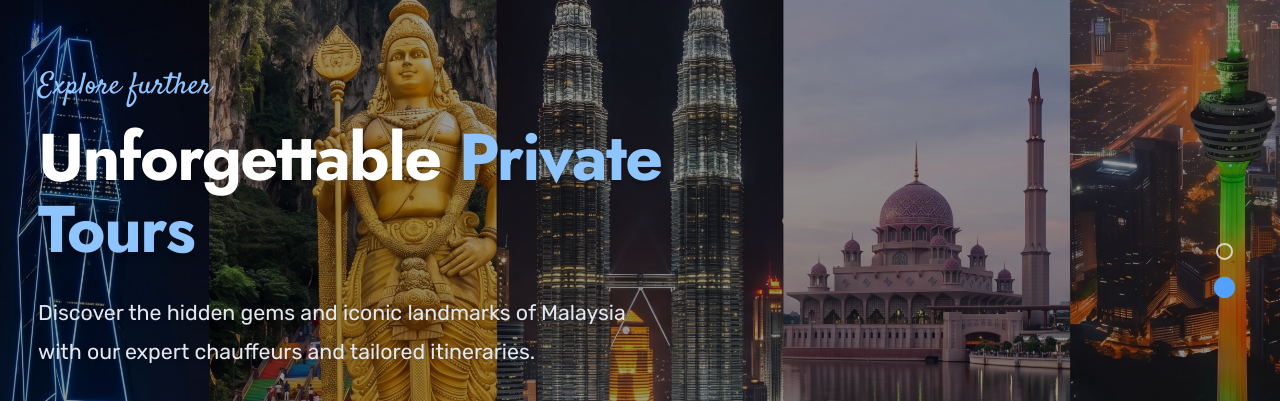
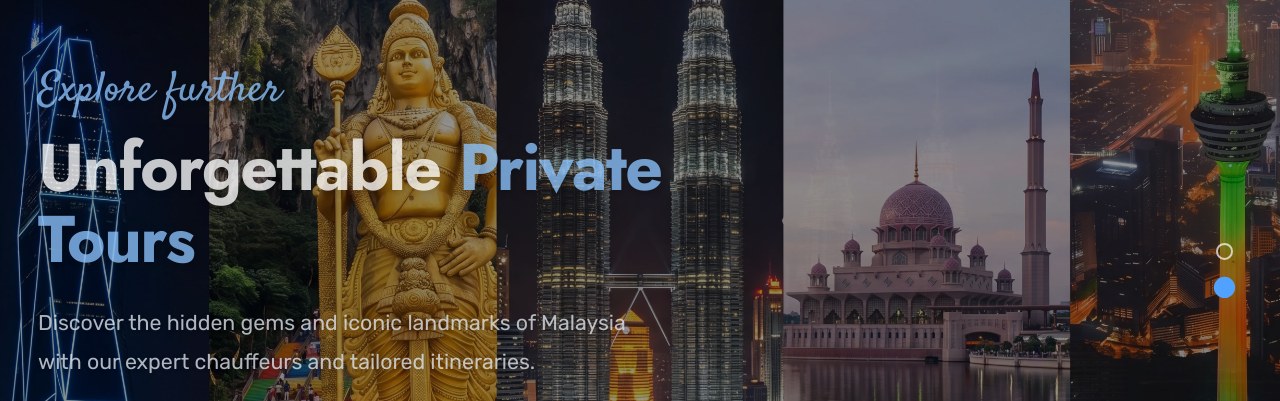
Before and after one commit to Baxia420/Narmaa, a React (Vite) app: page / in a window 1280 px wide. Shown: the part 227-628 px from the top of the page. Built offline with nearby package versions, Linux system fonts and the light colour scheme; a web font is replaced by a local one.

Commit message:
style: improve hero slide transitions and text

```diff
--- a/src/components/sections/Hero.tsx
+++ b/src/components/sections/Hero.tsx
@@ -11,7 +11,7 @@ const slides = [
         Malaysia <span className="text-blue-300 drop-shadow-md">Truly Asia</span>
       </>
     ),
-    description: "Your premier partner for seamless travel in Malaysia. We provide reliable airport shuttles, tailored private tours, flexible car rentals, and comfortable homestays—ensuring a stress-free experience from arrival to departure.",
+    description: "Seamless travel across beautiful Malaysia. We provide reliable airport shuttles, private tours, car rentals, and homestays for a perfect experience.",
   },
   {
     id: 2,
@@ -32,7 +32,7 @@ export default function Hero() {
   useEffect(() => {
     const timer = setInterval(() => {
       setCurrentSlide((prev) => (prev + 1) % slides.length);
-    }, 5000);
+    }, 6000);
     return () => clearInterval(timer);
   }, []);
 
@@ -46,8 +46,10 @@ export default function Hero() {
         <div
           key={slide.id}
           className={cn(
-            "absolute inset-0 transition-opacity duration-1000 ease-in-out",
-            index === currentSlide ? "opacity-100 z-0" : "opacity-0 -z-10"
+            "absolute inset-0 transition-opacity ease-in-out",
+            index === currentSlide
+              ? "opacity-100 z-10 duration-1000"
+              : "opacity-0 z-0 duration-[1500ms] delay-[500ms]"
           )}
         >
           <img
@@ -71,11 +73,13 @@ export default function Hero() {
               <div
                 key={`content-${slide.id}`}
                 className={cn(
-                  "absolute inset-0 transition-all duration-1000 ease-in-out flex flex-col justify-center",
-                  index === currentSlide ? "opacity-100 translate-y-0 z-10" : "opacity-0 translate-y-4 -z-10 pointer-events-none"
+                  "absolute inset-0 transition-all ease-in-out flex flex-col justify-center",
+                  index === currentSlide
+                    ? "opacity-100 translate-y-0 z-10 duration-1000 delay-[200ms]"
+                    : "opacity-0 translate-y-4 -z-10 duration-500"
                 )}
               >
-                <span className="mb-4 block font-satisfy text-[26px] md:text-[30px] text-blue-300 font-medium leading-none">
+                <span className="mb-4 block font-satisfy text-[32px] md:text-[42px] text-blue-300 font-medium leading-none drop-shadow-md">
                   {slide.topText}
                 </span>
                 <h1 className="font-jost text-4xl font-bold leading-[1.1] tracking-tight text-white drop-shadow-md sm:text-5xl md:text-6xl lg:text-[66px]">
```
